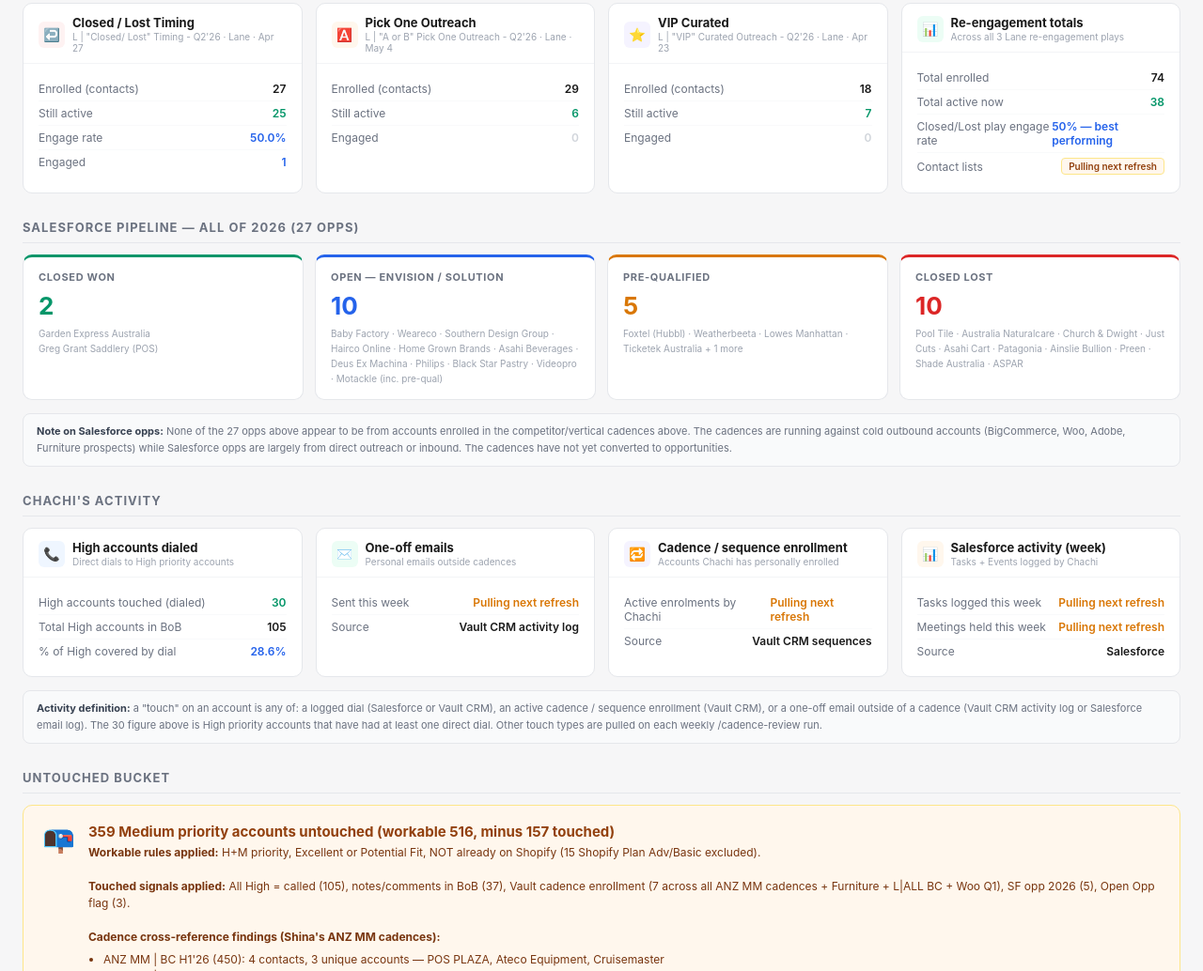
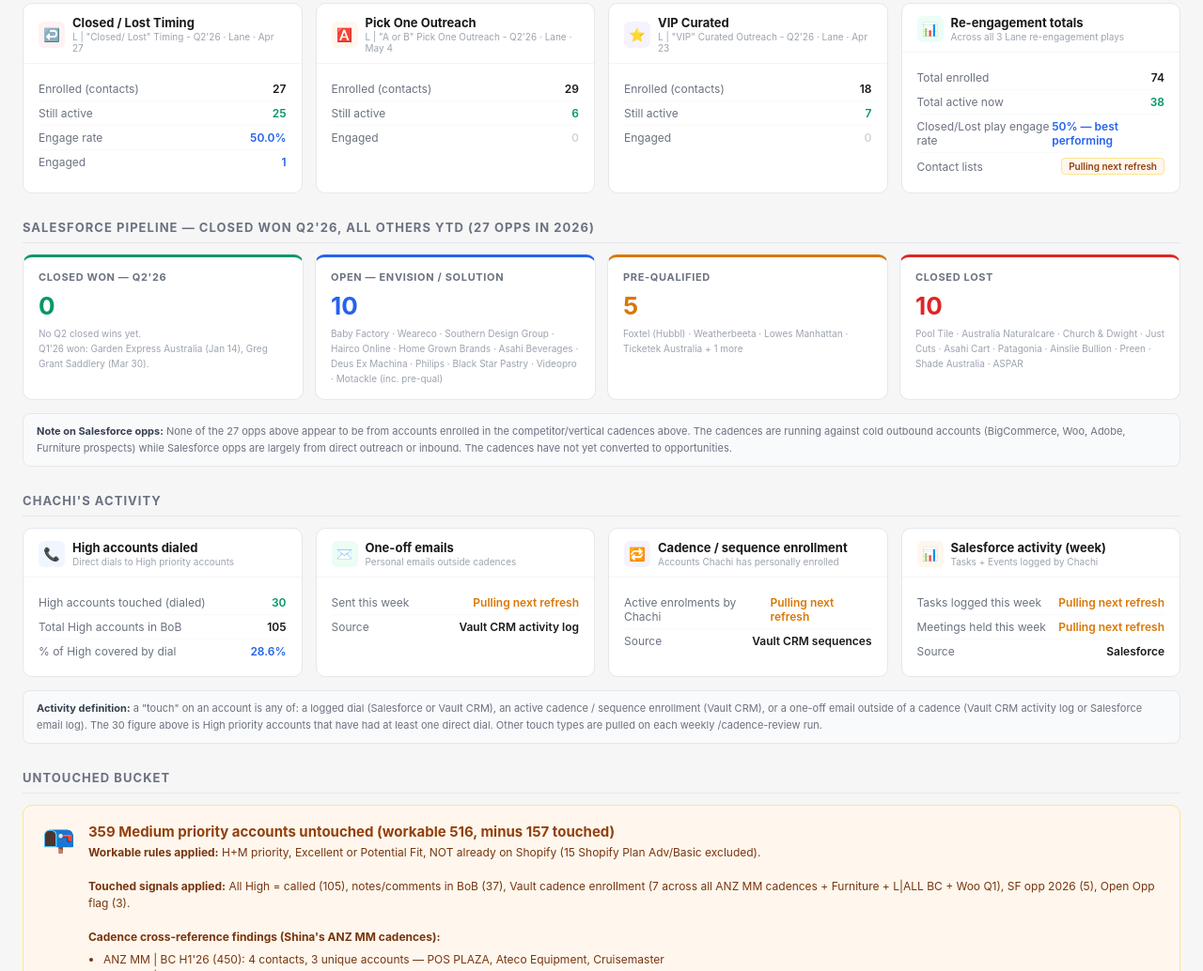
Before and after one commit to chachiapolinario-prog/play-activity-dashboard, a plain HTML site: page cadence-dashboard.html in a window 1280 px wide. Shown: the part 936-1970 px from the top of the page at 94% size. Drawn offline with Linux system fonts and the light colour scheme.

Commit message:
closed won quarterly basis

```diff
--- a/cadence-dashboard.html
+++ b/cadence-dashboard.html
@@ -683,15 +683,15 @@
 
 
 <!-- ===== SALESFORCE PIPELINE ===== -->
-<div class="section-header">Salesforce Pipeline — All of 2026 (27 opps)</div>
+<div class="section-header">Salesforce Pipeline — Closed Won Q2'26, all others YTD (27 opps in 2026)</div>
 <div class="pipeline-grid">
 
   <div class="pipeline-tile closed-won">
-    <div class="stage-label">Closed Won</div>
-    <div class="count">2</div>
+    <div class="stage-label">Closed Won — Q2'26</div>
+    <div class="count">0</div>
     <div class="accounts-list">
-      Garden Express Australia<br>
-      Greg Grant Saddlery (POS)
+      No Q2 closed wins yet.<br>
+      Q1'26 won: Garden Express Australia (Jan 14), Greg Grant Saddlery (Mar 30).
     </div>
   </div>
 
```
Also changed, not shown: dashboard/data/cadence-snapshots/2026-05-13.json (+6 -2 lines).
